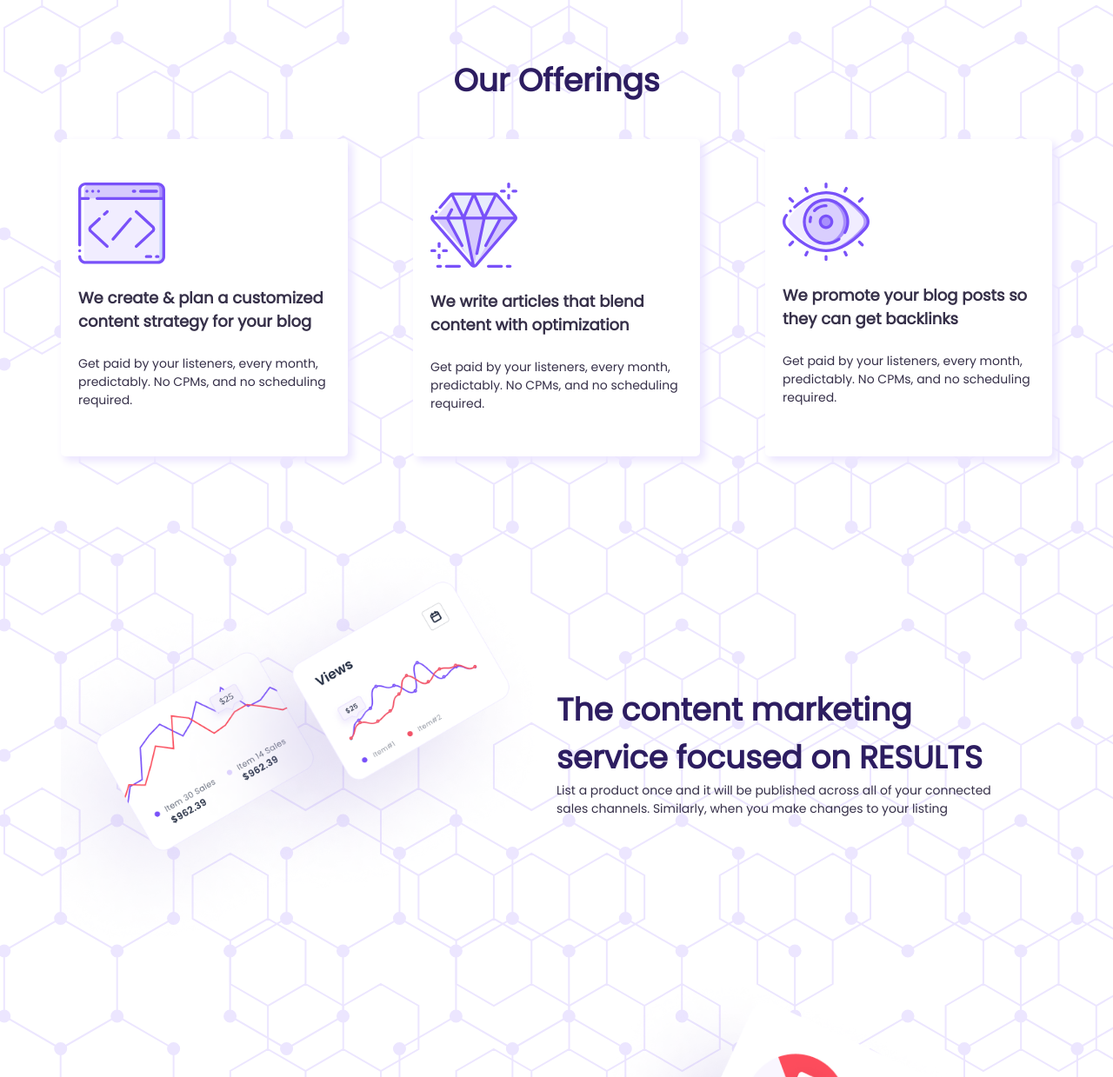
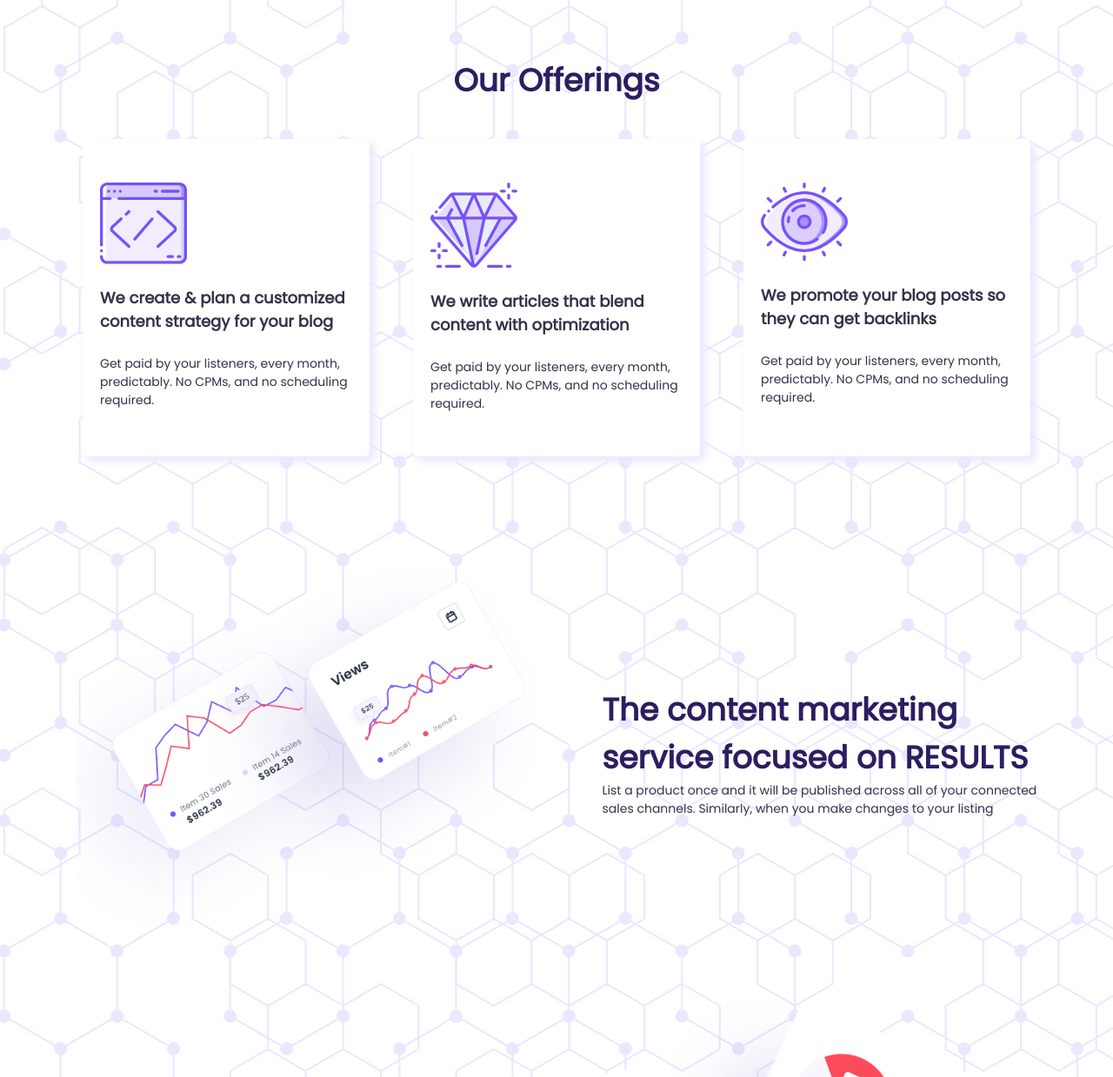
Before and after one commit to Singh-giriraj/Product-landing-page, a plain HTML site: page index.html in a window 1280 px wide. Shown: the part 940-2179 px from the top of the page at 87% size. Drawn offline with Linux system fonts and the light colour scheme.

Commit message:
space around

```diff
--- a/style.css
+++ b/style.css
@@ -108,7 +108,7 @@ h1{
 }
 .serv-cards{
     display: flex;
-    justify-content: space-between;
+    justify-content: space-around;
     padding: 4rem 7rem;
     flex-wrap: wrap;
     /* gap: 2rem; */
@@ -165,6 +165,7 @@ h3, summary{
     display: flex;
     max-height: 50rem;
     padding: 0 7rem;
+    justify-content: space-around;
 }
 .info-img img{
     max-width: 57rem;
```
